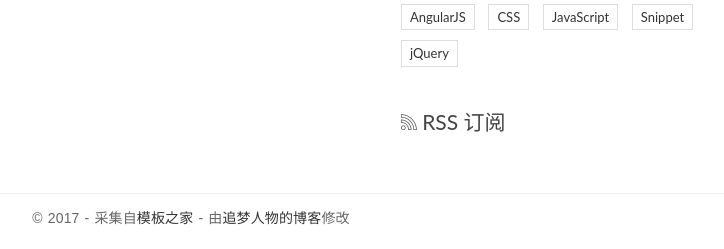
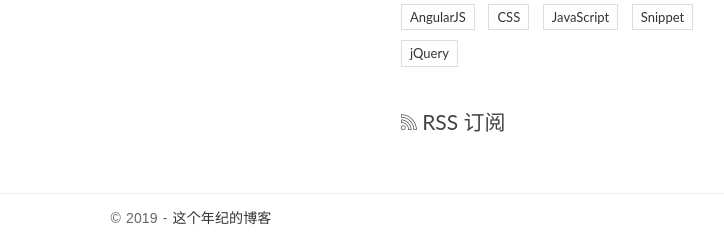
Before and after one commit to zcleee/blog, a Django app: template templates/base.html in a window 1280 px wide. Shown: the part 598-847 px from the top of the page, without its empty margins (449-1173 px from the left). Run offline with Django 3.2, Linux system fonts and the light colour scheme; the template is opened without the code that fills it, so the values that code supplies are empty; parts of the project's set-up code (start-up, migrations or seed data) failed here and were passed over; some libraries are stand-ins or nearby versions.

Commit message:
base.html copy

```diff
--- a/templates/base.html
+++ b/templates/base.html
@@ -162,9 +162,8 @@
     <div class="container">
         <div class="row">
             <div class="col-md-12">
-                <p class="copyright">&copy 2017 - 采集自<a href="http://www.cssmoban.com/"
-                                                        target="_blank" title="模板之家">模板之家</a>
-                    - 由<a href="http://zmrenwu.com/" title="网页模板" target="_blank">追梦人物的博客</a>修改
+                <p class="copyright">
+                    &copy 2019 - <a href="http://47.110.44.141/" title="这个年纪的博客">这个年纪的博客</a>
                 </p>
             </div>
         </div>
```
